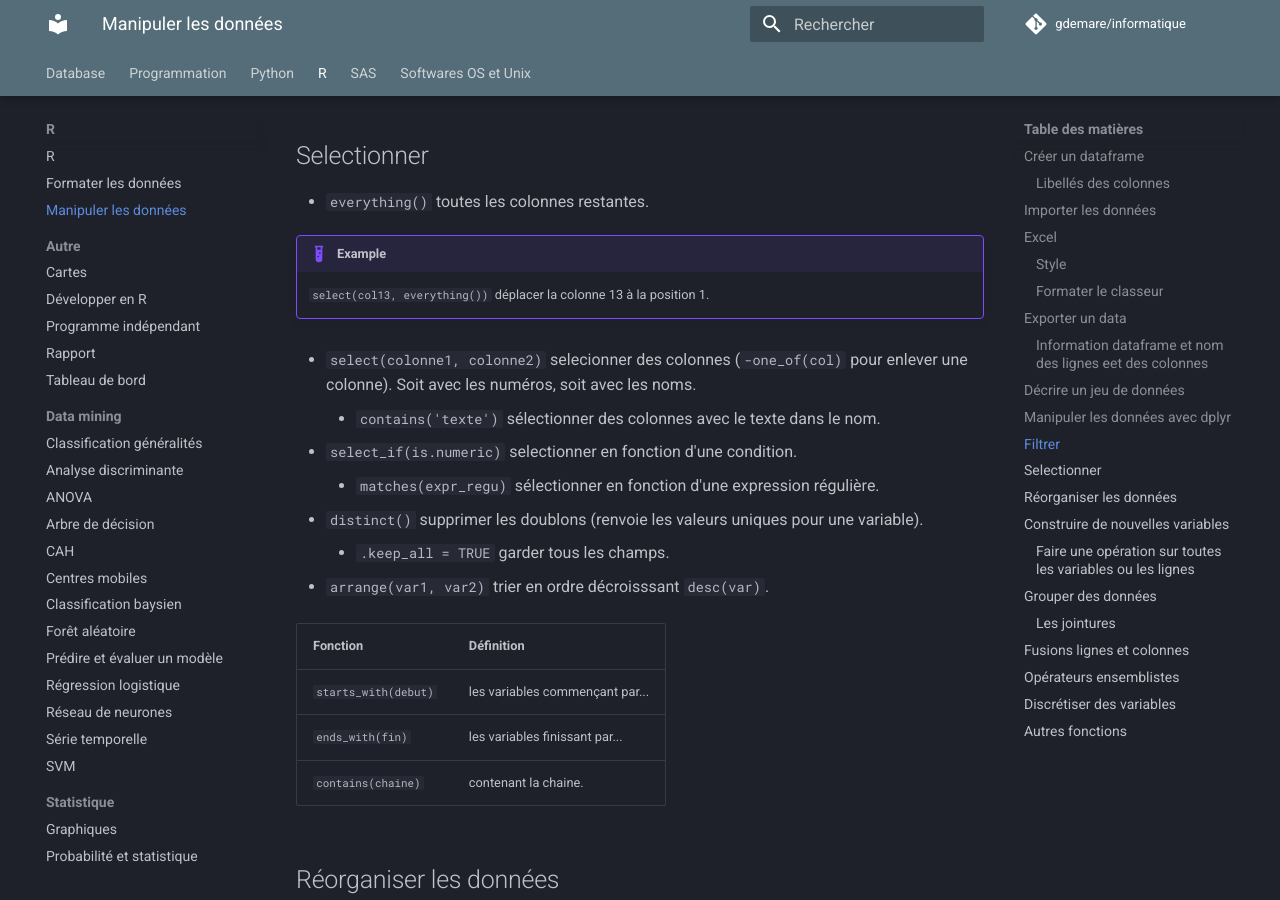
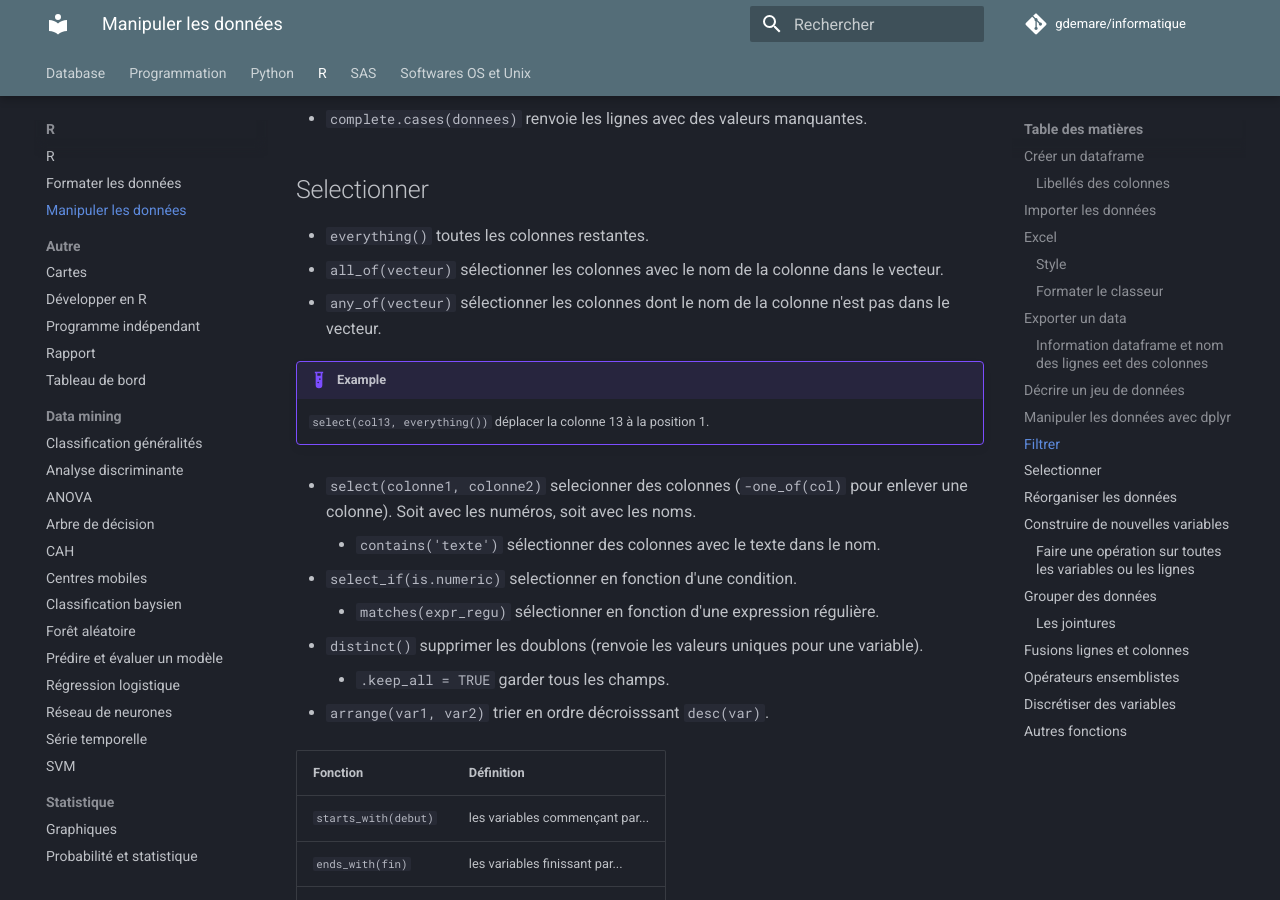
Before and after one commit to gdemare/Informatique, an MkDocs documentation site: the page built from docs/r/manipuler-donnees_r.md, in a window 1280 px wide and 900 px high, scrolled down 2990 px. Built offline with MkDocs 1.6.1 and Material for MkDocs 9.7.7, drawn with Linux system fonts in a browser that asks for light colours; comment, search, counter and statistics services are not loaded; some of the changed text lies outside the part shown.

Commit message:
Update manipuler-donnees_r.md

```diff
--- a/docs/r/manipuler-donnees_r.md
+++ b/docs/r/manipuler-donnees_r.md
@@ -102,6 +103,8 @@ max_by <- function(data, var, by) {
 ## Selectionner
 
 * `everything()` toutes les colonnes restantes.
+* `all_of(vecteur)` sélectionner les colonnes avec le nom de la colonne dans le vecteur.
+* `any_of(vecteur)` sélectionner les colonnes dont le nom de la colonne n'est pas dans le vecteur.
 
 !!! example
 	`select(col13, everything())` déplacer la colonne 13 à la position 1.
```
Also changed, not shown: other parts of docs/r/manipuler-donnees_r.md (+2 -1 lines).
